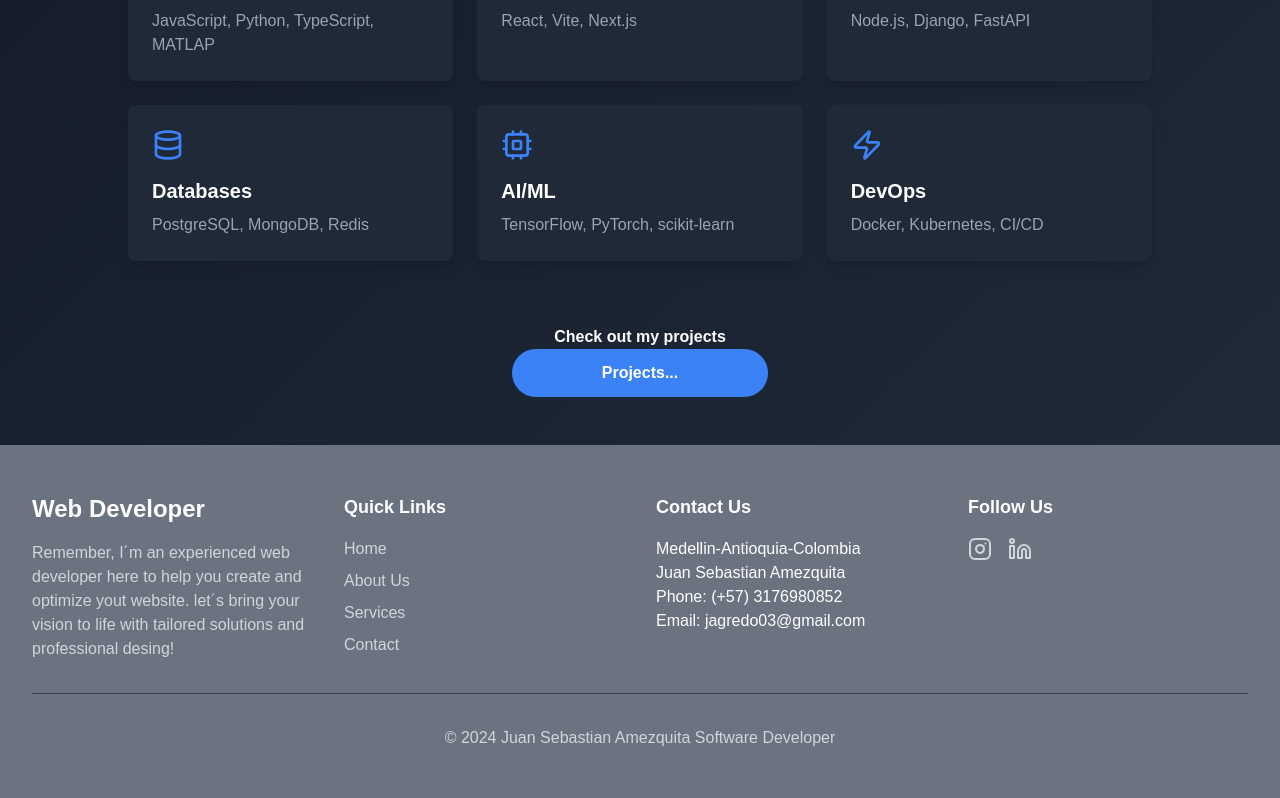
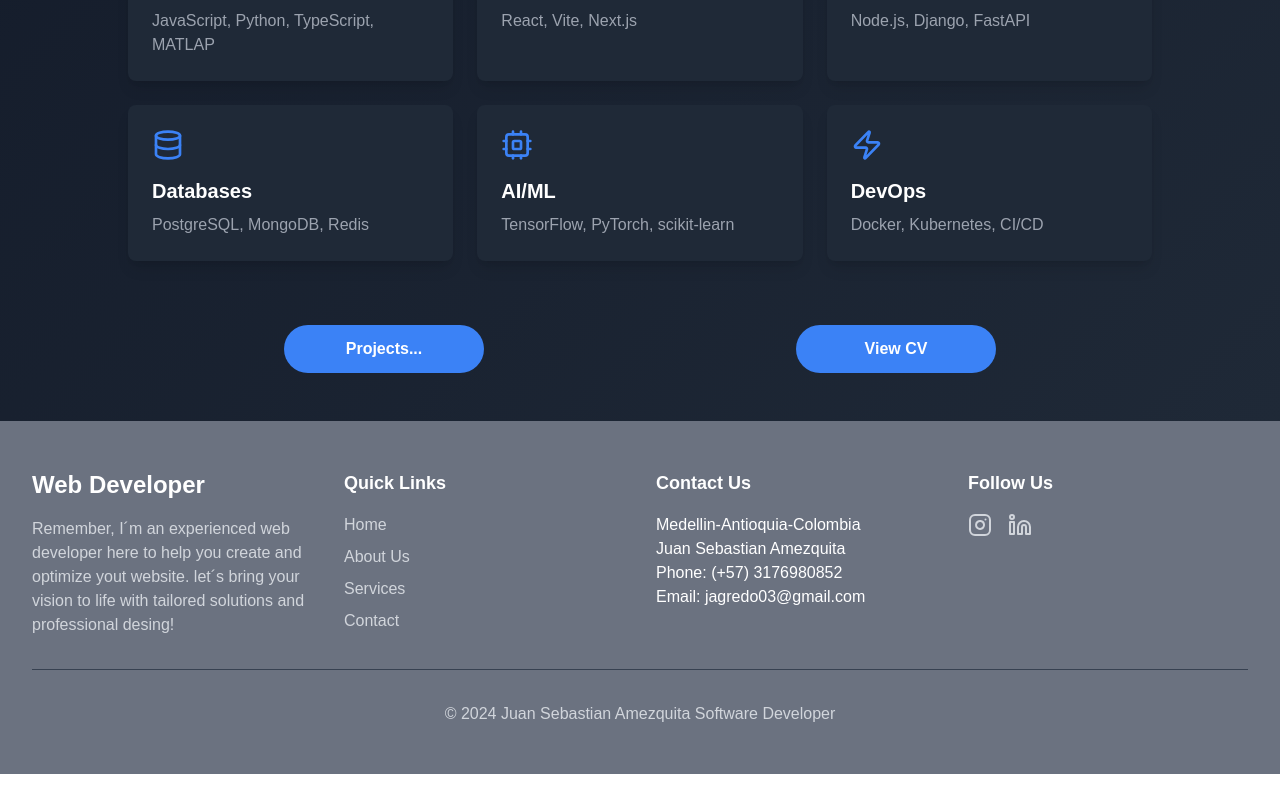
Before and after one commit to JuanAmezquitaAgredo/MyPortfolio, a Next.js app: page /about in a window 1280 px wide. Shown: the part 891-1689 px from the top of the page. After the commit the page ends 1665 px from the top, so only its background shows below. Built offline with nearby package versions, Linux system fonts and the light colour scheme.

Commit message:
add download cv

```diff
--- a/package.json
+++ b/package.json
@@ -13,7 +13,8 @@
     "lucide-react": "^0.453.0",
     "next": "14.2.15",
     "react": "^18",
-    "react-dom": "^18"
+    "react-dom": "^18.3.1",
+    "react-pdf": "^9.1.1"
   },
   "devDependencies": {
     "@types/node": "^20",
--- a/src/app/(seccions)/about/page.tsx
+++ b/src/app/(seccions)/about/page.tsx
@@ -1,6 +1,9 @@
+'use client'
 import Image from "next/image";
-import { Code, Database, Server, Globe, Cpu, Zap, Github, Linkedin, Twitter } from "lucide-react";
+import { Code, Database, Server, Globe, Cpu, Zap } from "lucide-react";
 import Link from "next/link";
+import { useState } from "react";
+import Modal from "@/components/UI/modal/modal";
 
 interface ISkillCard {
     title: string,
@@ -9,6 +12,11 @@ interface ISkillCard {
 }
 
 export default function AboutUs() {
+    const [isModalOpen, setIsModalOpen] = useState(false);
+
+    const openModal = () => setIsModalOpen(true);
+    const closeModal = () => setIsModalOpen(false);
+
     return (
         <div className="mt-10 min-h-screen bg-gradient-to-br from-gray-900 to-gray-800 text-white py-12 px-4 sm:px-6 lg:px-8">
             <div className="max-w-5xl mx-auto">
@@ -31,8 +39,8 @@ export default function AboutUs() {
                             offering a unique approach to problem-solving and project management.
                         </p>
                         <p className="text-gray-300 leading-relaxed">
-                        I am eager to continue learning and take on new challenges in both the automotive and software industries,
-                        aiming to contribute innovative and efficient solutions to every project I undertake.
+                            I am eager to continue learning and take on new challenges in both the automotive and software industries,
+                            aiming to contribute innovative and efficient solutions to every project I undertake.
                         </p>
                     </div>
                     <div className="relative">
@@ -58,15 +66,25 @@ export default function AboutUs() {
                         <SkillCard icon={<Zap className="h-8 w-8" />} title="DevOps" description="Docker, Kubernetes, CI/CD" />
                     </div>
                 </div>
-                <div className="w-1/2 mx-auto">
-                    <p className="flex justify-center"><strong>Check out my projects</strong></p>
-                    <Link href="/projects" className="flex justify-center">
-                        <button className="w-1/2 mx-auto bg-[#3B82F6] text-white px-6 py-3 rounded-full font-semibold hover:bg-blue-700 transition duration-300">
+                <div className="w-full mx-auto flex justify-around">
+                    <Link href="/projects" className="w-auto flex justify-center">
+                        <button className="w-[200px] mx-auto bg-[#3B82F6] text-white px-6 py-3 rounded-full font-semibold hover:bg-blue-700 transition duration-300">
                             Projects...
                         </button>
                     </Link>
+                    <button className="w-auto flex justify-center" onClick={openModal}>
+                        <p className="w-[200px] mx-auto bg-[#3B82F6] text-white px-6 py-3 rounded-full font-semibold hover:bg-blue-700 transition duration-300">View CV</p>
+                    </button>
                 </div>
             </div>
+            <Modal isOpen={isModalOpen} onClose={closeModal} customClass="w-[190vh] h-[90vh]">
+                <div className="flex-col justify-center items-center">
+                    <iframe src="/docs/HV_Juan.pdf" className="w-full h-[70vh]"></iframe>
+                    <button className="w-full m-2 flex justify-center">
+                        <a href="/docs/HV_Juan.pdf" download className="w-[200px] mx-auto bg-[#3B82F6] text-white px-6 py-3 rounded-full font-semibold hover:bg-blue-700 transition duration-300">Download CV</a>
+                    </button>
+                </div>
+            </Modal>
         </div>
     )
 }
--- a/src/app/page.tsx
+++ b/src/app/page.tsx
@@ -3,7 +3,7 @@ import HomeComponent from "@/components/home/home";
 export default function Home() {
   return (
     <>
-    <HomeComponent/>
+      <HomeComponent />
     </>
   );
 }
--- /dev/null
+++ b/src/components/UI/modal/modal.tsx
@@ -0,0 +1,31 @@
+import React, {ReactNode} from "react";
+import ReactDOM from "react-dom";
+
+interface ModalProps {
+    isOpen: boolean;
+    onClose: () => void;
+    children: ReactNode;
+    title?: string;
+    customClass?: string;
+}
+
+const Modal: React.FC<ModalProps> = ({ isOpen, onClose, children, title, customClass }) => {
+    if (!isOpen) return null;
+
+    return ReactDOM.createPortal(
+        <div className="fixed inset-0 bg-black bg-opacity-50 flex justify-center items-center z-50">
+            <div className={`bg-white p-3 rounded-lg shadow-lg w-1/2 ${customClass || ""}`}>
+                <div className="flex justify-between items-center">
+                    <h2 className="text-xl font-semibold">{title}</h2>
+                    <button onClick={onClose} className="text-gray-500 hover:text-gray-800">
+                        <p className="text-black">X</p>
+                    </button>
+                </div>
+                <div className="modal-body">{children}</div>
+            </div>
+        </div>,
+        document.body
+    );
+};
+
+export default Modal;
```
Also changed, not shown: 2 other files (tests, documents, lock files or other folders).
